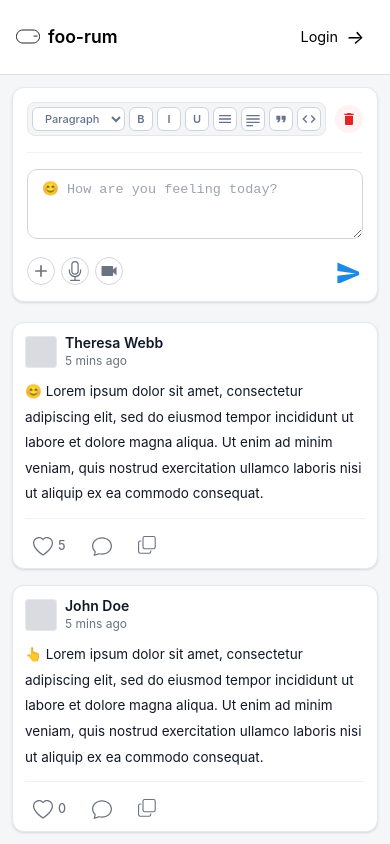
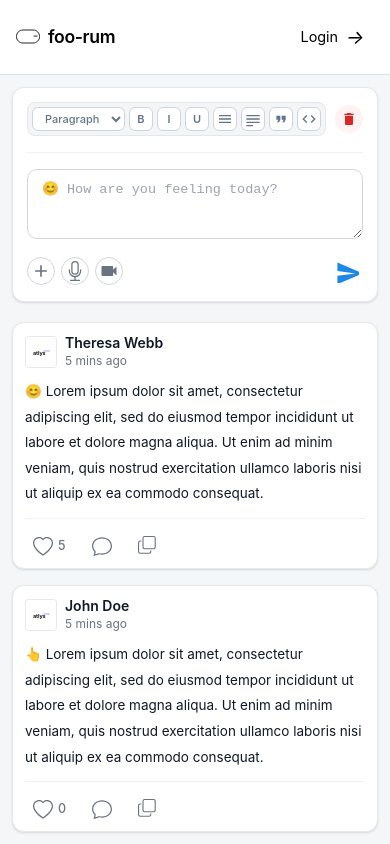
Before and after one commit to ayushsharma1089/Atlys-Frontend-Task, an Angular app in the folder foo-rum/: page / in a window 390 px wide. Shown: the top 844 px of the page. Built offline with nearby package versions, Linux system fonts and the light colour scheme.

Commit message:
in user profile pic atlys svg icon added

```diff
--- a/foo-rum/src/app/components/auth/signin/signin.component.html
+++ b/foo-rum/src/app/components/auth/signin/signin.component.html
@@ -1,7 +1,13 @@
 <div class="modal-overlay" [class.overlay-hidden]="standalone" (click)="onOverlayClick($event)">
   <div class="modal-content" [class.centered-on-page]="standalone">
     <div class="modal-header">
-      <div class="modal-icon">🔄</div>
+      <div class="modal-icon">
+        <svg xmlns="http://www.w3.org/2000/svg" width="24" height="24" viewBox="0 0 24 24" fill="none" stroke="currentColor" stroke-width="2" stroke-linecap="round" stroke-linejoin="round">
+          <path d="M15 3h4a2 2 0 0 1 2 2v14a2 2 0 0 1-2 2h-4"/>
+          <polyline points="10,17 15,12 10,7"/>
+          <line x1="15" y1="12" x2="3" y2="12"/>
+        </svg>
+      </div>
       <h2 class="modal-title">Sign in to continue</h2>
       <p class="modal-subtitle">Sign in to access all the features on this app</p>
     </div>
--- a/foo-rum/src/app/components/auth/signup/signup.component.html
+++ b/foo-rum/src/app/components/auth/signup/signup.component.html
@@ -1,7 +1,14 @@
 <div class="modal-overlay" [class.overlay-hidden]="standalone" (click)="onOverlayClick($event)">
   <div class="modal-content" [class.centered-on-page]="standalone">
     <div class="modal-header">
-      <div class="modal-icon">📦</div>
+      <div class="modal-icon">
+        <svg xmlns="http://www.w3.org/2000/svg" width="24" height="24" viewBox="0 0 24 24" fill="none" stroke="currentColor" stroke-width="2" stroke-linecap="round" stroke-linejoin="round">
+          <path d="M16 21v-2a4 4 0 0 0-4-4H6a4 4 0 0 0-4 4v2"/>
+          <circle cx="9" cy="7" r="4"/>
+          <line x1="19" y1="8" x2="19" y2="14"/>
+          <line x1="22" y1="11" x2="16" y2="11"/>
+        </svg>
+      </div>
       <h2 class="modal-title">Create an account to continue</h2>
       <p class="modal-subtitle">Create an account to access all the features on this app</p>
     </div>
--- a/foo-rum/src/app/components/feed/feed.component.html
+++ b/foo-rum/src/app/components/feed/feed.component.html
@@ -4,7 +4,24 @@
     <div class="post-card" *ngFor="let post of posts; let i = index"  @postAnimation>
       <div class="post-header">
         <div class="user-info">
-          <div class="profile-pic"></div>
+          <div class="profile-pic">
+            <svg xmlns="http://www.w3.org/2000/svg" viewBox="0 0 160 70" width="200" height="80">
+              <defs>
+                <style>
+                  .logo-text {
+                    font-family: -apple-system, BlinkMacSystemFont, 'Segoe UI', Roboto, sans-serif;
+                    font-weight: 700;
+                    font-size: 48px;
+                    fill: #1a1a1a;
+                    letter-spacing: -0.02em;
+                  }
+                </style>
+              </defs>
+              <rect x="100" y="25" width="60" height="4" fill="#4f46e5" rx="2"/>
+
+              <text x="10" y="58" class="logo-text">atlys</text>
+            </svg>
+          </div>
           <div class="user-details">
             <span class="username">{{ post.username }}</span>
             <span class="post-time">{{ post.time }}</span>
--- a/foo-rum/src/app/components/feed/feed.component.scss
+++ b/foo-rum/src/app/components/feed/feed.component.scss
@@ -73,13 +73,31 @@
 .profile-pic {
   width: 36px;
   height: 36px;
-  background: #d9dbe1;
   border-radius: 10%;
   border: 1px solid #e6e8ec;
+  display: flex;
+  align-items: center;
+  justify-content: center;
+  overflow: hidden;
+}
+
+.profile-pic svg {
+  width: 32px;
+  height: auto;
+  max-height: 24px;
 }
 
 @media (max-width: 480px) {
-  .profile-pic { width: 32px; height: 32px; }
+  .profile-pic {
+    width: 32px;
+    height: 32px;
+    padding: 4px;
+  }
+
+  .profile-pic svg {
+    max-width: 20px;
+    max-height: 20px;
+  }
 }
 
 .user-details { display: flex; flex-direction: column; }
```
